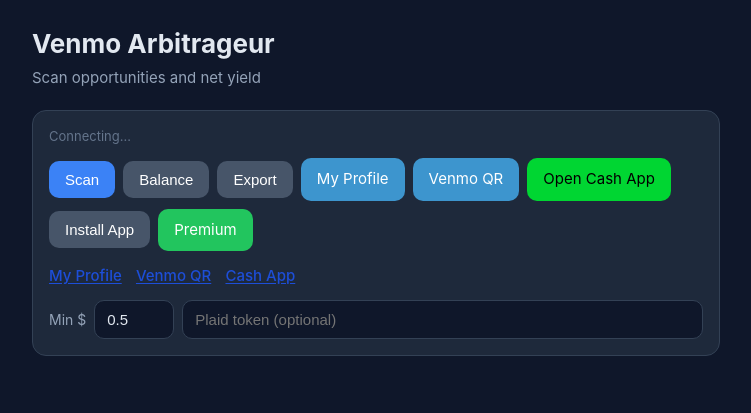
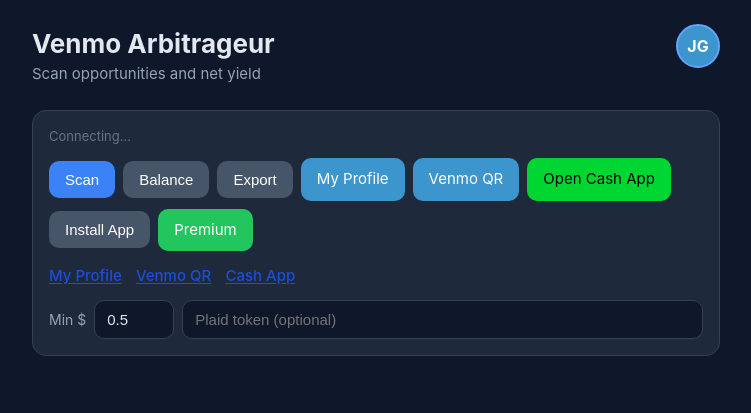
Before and after one commit to jeremygarbitt535-oss/code-public, a website: page public/index.html in a window 1280 px wide. Shown: the whole page, without its empty margins (264-1015 px from the left). Drawn offline with Linux system fonts and the light colour scheme; no server answers.

Commit message:
Add clickable top-right avatar linking to Venmo profile

```diff
--- a/public/index.html
+++ b/public/index.html
@@ -19,9 +19,33 @@
       background: #0f172a; color: #e2e8f0;
       line-height: 1.5; -webkit-font-smoothing: antialiased;
     }
-    .container { max-width: 720px; margin: 0 auto; padding: 24px 16px 40px; }
-    h1 { margin: 0 0 4px; font-size: 26px; font-weight: 650; }
+    .container { max-width: 720px; margin: 0 auto; padding: 24px 16px 40px; position: relative; }
+    .header-row {
+      display: flex;
+      justify-content: space-between;
+      align-items: flex-start;
+      margin-bottom: 4px;
+    }
+    h1 { margin: 0; font-size: 26px; font-weight: 650; }
     .sub { color: #94a3b8; margin: 0 0 20px; font-size: 15px; }
+    .avatar {
+      width: 44px;
+      height: 44px;
+      border-radius: 50%;
+      background: #3d95ce;
+      color: white;
+      font-weight: 700;
+      font-size: 16px;
+      display: flex;
+      align-items: center;
+      justify-content: center;
+      text-decoration: none;
+      flex-shrink: 0;
+      margin-left: 12px;
+      cursor: pointer;
+      border: 2px solid #60a5fa;
+    }
+    .avatar:hover { background: #2e7bb0; }
     .card { background: #1e293b; border-radius: 14px; padding: 16px; margin-bottom: 14px; border: 1px solid #334155; }
     .row { display: flex; gap: 8px; flex-wrap: wrap; align-items: center; }
     button, a.btn {
@@ -71,8 +95,13 @@
 </head>
 <body>
   <div class="container">
-    <h1>Venmo Arbitrageur</h1>
-    <p class="sub">Scan opportunities and net yield</p>
+    <div class="header-row">
+      <div>
+        <h1>Venmo Arbitrageur</h1>
+        <p class="sub">Scan opportunities and net yield</p>
+      </div>
+      <a class="avatar" href="https://venmo.com/u/Jeremy-Garbitt-1" target="_blank" rel="noopener noreferrer" title="My Venmo Profile">JG</a>
+    </div>
 
     <div class="install-banner" id="installBanner" style="display:none;">
       <strong>Install the app</strong><br>
@@ -131,7 +160,6 @@
     let lastResults = [];
     let deferredPrompt = null;
 
-    // Force all external links to open reliably
     document.addEventListener('click', (e) => {
       const a = e.target.closest('a[href^="http"]');
       if (a) {
```
